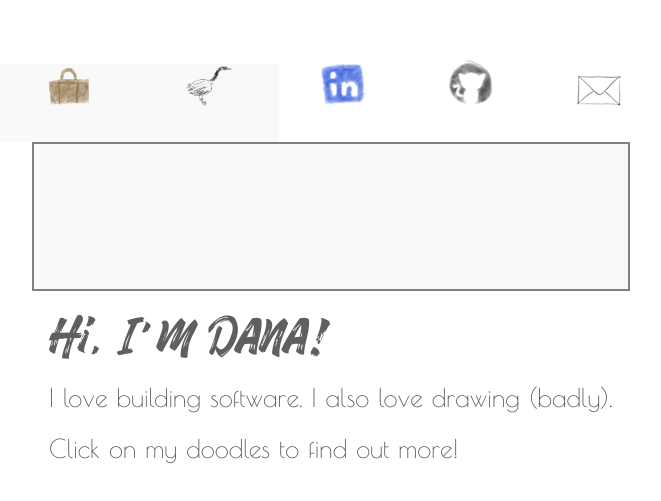
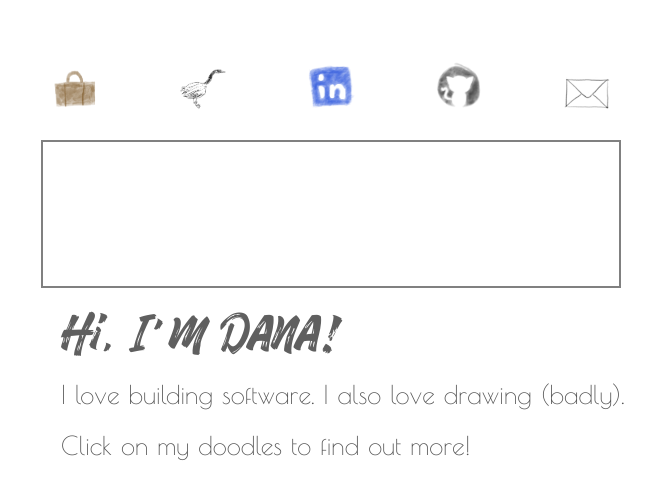
Before and after one commit to DanaY326/personal_website, a React (Vite) app: page / in a window 1280 px wide. Shown: the part 127-628 px from the top of the page, without its empty margins (309-970 px from the left). Built offline with nearby package versions, Linux system fonts and the light colour scheme.

Commit message:
Fix button background bug and small game UI improvements

```diff
--- a/src/components/Game2.tsx
+++ b/src/components/Game2.tsx
@@ -74,6 +74,7 @@ const Game = () => {
     let waitingToStart = true;
     const [firstTime, setFirstTime] = useState(true);
     let gameOverCounter = 1;
+    let instructionCounter = 1;
 
     const createSprites = (scaleRatio: number) => {
         if (ctx) {
@@ -134,7 +135,7 @@ const Game = () => {
             setTimeout(() => {
                 window.addEventListener('keydown', reset, {once: true});
                 window.addEventListener('touchstart', reset, {once: true});
-            }, 1000);
+            }, 200);
         }
     }
 
@@ -197,6 +198,7 @@ const Game = () => {
         if (!gameOver && player && obstacleController?.collideWith(player)) {
             gameOver = true;
             gameOverCounter = 100;
+            instructionCounter = 100;
             setupGameReset();
         }
 
@@ -208,7 +210,7 @@ const Game = () => {
         if (gameOver && gameOverCounter > 0) {
             showGameOverText();
             --gameOverCounter;
-        } else if (gameOver) {
+        } else if (gameOver && instructionCounter > 0) {
             showStartingGameText();
         }
 
@@ -221,10 +223,9 @@ const Game = () => {
 
     requestAnimationFrame(gameLoop);
 
-    // setTimeout(() => {
-        window.addEventListener('keydown', reset, {once: true, capture: true});
-        window.addEventListener('touchstart', reset, {once: true, capture: true});
-    // }, 0)
+    window.addEventListener('keydown', reset, {once: true, capture: true});
+    window.addEventListener('touchstart', reset, {once: true, capture: true});
+
 
     return (
         <div>
--- a/src/index.css
+++ b/src/index.css
@@ -44,6 +44,9 @@ p {
 }
 
 button {
+  all: unset;
+  -webkit-background-color: transparent;
+  -webkit-tap-highlight-color: transparent;
   background-color: transparent;
   border: transparent;
   color: black;
@@ -51,15 +54,13 @@ button {
   font-weight: 500;
   font-family: inherit;
   cursor: pointer;
-}
-
-button {
   -webkit-appearance: none;
   -moz-appearance: none;
   appearance: none;
 }
 
 input {
+  all: unset;
   -webkit-appearance:none;
   -moz-appearance: none;
   appearance: none;
@@ -76,16 +77,3 @@ input {
   src:local("PoiretOne-Regular"),
   url('./assets/fonts/PoiretOne-Regular.ttf')
 }
-
-@media (prefers-color-scheme: light) {
-  :root {
-    color: #213547;
-    background-color: #ffffff;
-  }
-  a:hover {
-    color: #2a42dfaa;
-  }
-  button {
-    background-color: #f9f9f9;
-  }
-}
```
